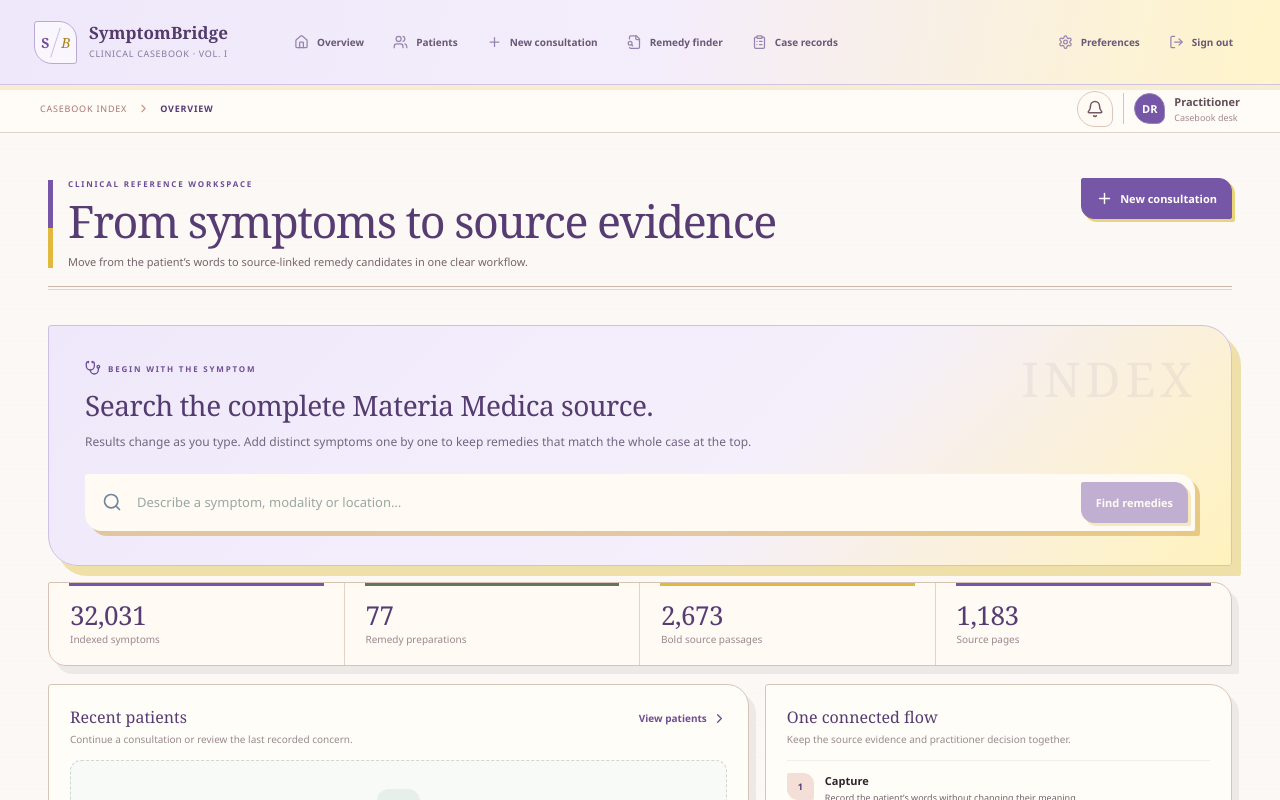
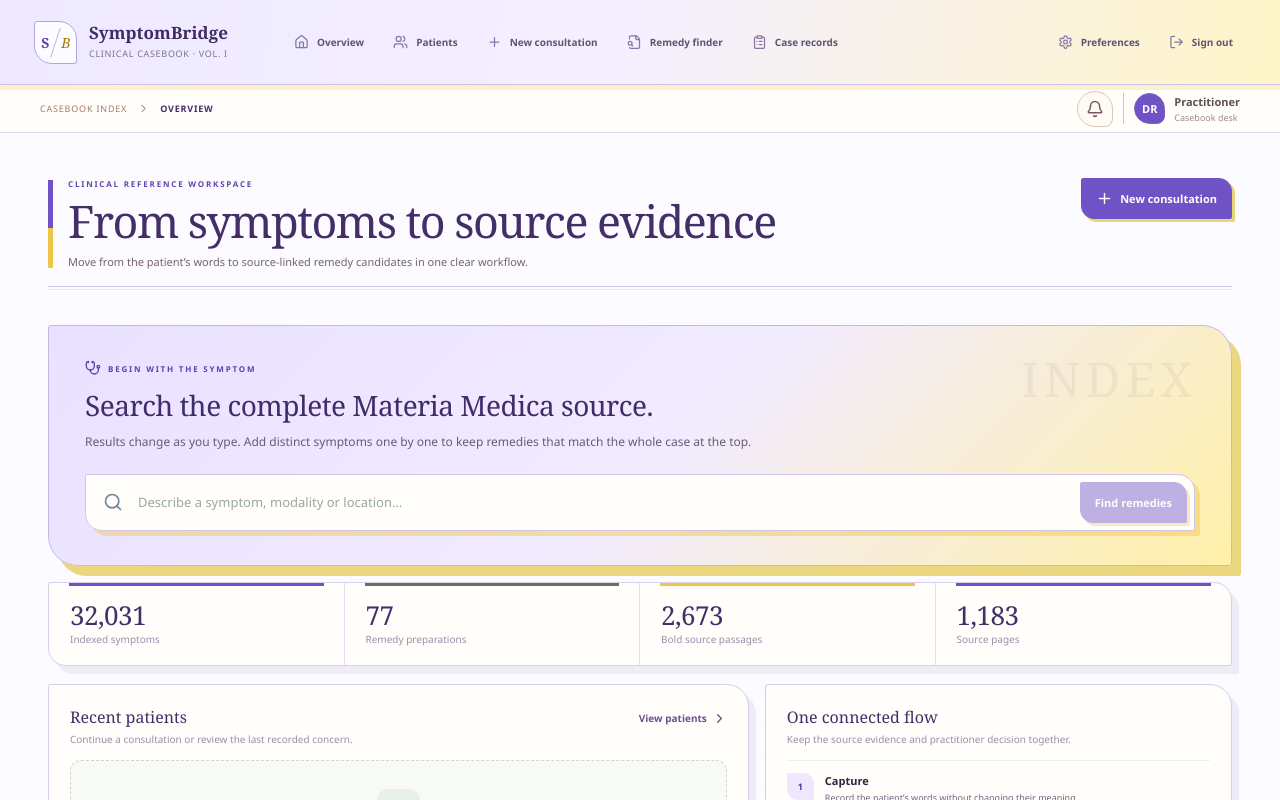
Before and after one commit to krazyDarshan/symptombridge, a React (Vite) app: page / in a window 1280 px wide. Shown: the top 800 px of the page. Built offline with nearby package versions, Linux system fonts and the light colour scheme.

Commit message:
Refine palette with amethyst and marigold

```diff
--- a/src/styles.css
+++ b/src/styles.css
@@ -1,40 +1,40 @@
 :root {
   font-family: "Aptos", "Segoe UI", system-ui, -apple-system, sans-serif;
-  color: #30252e;
-  background: #f7f0e7;
+  color: #2f2440;
+  background: #fbfaff;
   font-synthesis: none;
-  --ink: #30252e;
-  --muted: #71636a;
-  --muted-2: #9a888e;
-  --line: #dfd0c3;
-  --line-strong: #cbb9ad;
-  --surface: #fffdf8;
-  --surface-soft: #faf3ea;
+  --ink: #2f2440;
+  --muted: #6f6380;
+  --muted-2: #998dab;
+  --line: #ded5ee;
+  --line-strong: #c9bbe1;
+  --surface: #fffefa;
+  --surface-soft: #f8f5ff;
   --sage-soft: #eef0df;
   --sage: #758161;
-  --forest: #7656a6;
-  --forest-dark: #563b7b;
-  --amber: #a87812;
-  --amber-soft: #fff2bd;
-  --navy: #563c72;
-  --teal-soft: #eee8fa;
-  --blue-soft: #f1edfb;
-  --coral: #7656a6;
+  --forest: #7052c7;
+  --forest-dark: #4f3494;
+  --amber: #986b00;
+  --amber-soft: #fff2b5;
+  --navy: #432e68;
+  --teal-soft: #eee8ff;
+  --blue-soft: #f3efff;
+  --coral: #7052c7;
   --olive: #657558;
-  --gold: #e1b93f;
-  --paper: #fffdf8;
-  --plum: #563c72;
-  --shadow: 7px 8px 0 rgba(71, 40, 62, 0.075);
+  --gold: #efc746;
+  --paper: #fffefa;
+  --plum: #432e68;
+  --shadow: 7px 8px 0 rgba(82, 58, 130, 0.075);
 }
 
 * { box-sizing: border-box; }
-html { background: #fbf7f3; }
+html { background: #fbfaff; }
 body {
   margin: 0; min-width: 320px; min-height: 100vh;
   background:
     linear-gradient(rgba(255, 255, 255, 0.16), rgba(255, 255, 255, 0.16)),
-    repeating-linear-gradient(0deg, transparent 0, transparent 31px, rgba(90, 60, 70, 0.025) 32px),
-    #fbf7f3;
+    repeating-linear-gradient(0deg, transparent 0, transparent 31px, rgba(91, 67, 143, 0.022) 32px),
+    #fbfaff;
 }
 button, input, select, textarea { font: inherit; }
 button { cursor: pointer; }
@@ -427,38 +427,38 @@ h1, h2, h3, .brand-name, .dataset-stat strong, .result-rank {
 .sidebar {
   position: sticky; inset: auto; top: 0; z-index: 40; width: 100%; min-height: 84px;
   display: flex; flex-direction: row; align-items: center; gap: 22px; padding: 0 34px;
-  color: #523c6a; background: linear-gradient(100deg, #eee8fa 0%, #f4edfb 52%, #fff4c9 100%);
-  border: 0; border-bottom: 1px solid #d1c3e4;
-  box-shadow: 0 5px 0 rgba(225, 185, 63, 0.2);
+  color: #402d61; background: linear-gradient(100deg, #eee9ff 0%, #f4f0ff 50%, #fff5c8 100%);
+  border: 0; border-bottom: 1px solid #cdbfe8;
+  box-shadow: 0 5px 0 rgba(239, 199, 70, 0.24);
 }
 .brand { min-width: 225px; min-height: 84px; gap: 12px; padding: 0; border: 0; }
 .brand-mark {
   position: relative; width: 43px; height: 43px; display: grid; grid-template-columns: 1fr 1fr;
-  place-items: center; overflow: hidden; color: #65468a; background: rgba(255,255,255,0.66);
-  border: 1px solid #bba9d4; border-radius: 3px 18px 3px 18px;
+  place-items: center; overflow: hidden; color: #553c91; background: rgba(255,255,255,0.84);
+  border: 1px solid #b6a4dd; border-radius: 3px 18px 3px 18px;
   font-family: Georgia, serif; font-size: 14px;
 }
-.brand-mark::after { content: ""; position: absolute; inset: 5px 50% 5px auto; width: 1px; background: #cfc0e2; transform: rotate(18deg); }
-.brand-mark span { color: #704d9b; font-weight: 700; }
-.brand-mark i { color: #ad8019; font-style: italic; }
-.brand-name { color: #533b6c; font-size: 17px; font-weight: 600; letter-spacing: 0.1px; }
-.brand-subtitle { color: #89789e; font-size: 9px; letter-spacing: 0.7px; text-transform: uppercase; }
+.brand-mark::after { content: ""; position: absolute; inset: 5px 50% 5px auto; width: 1px; background: #c8b9e6; transform: rotate(18deg); }
+.brand-mark span { color: #5e3fac; font-weight: 700; }
+.brand-mark i { color: #a97800; font-style: italic; }
+.brand-name { color: #402b64; font-size: 17px; font-weight: 600; letter-spacing: 0.1px; }
+.brand-subtitle { color: #7f7098; font-size: 9px; letter-spacing: 0.7px; text-transform: uppercase; }
 .nav-label, .sidebar-footer { display: none; }
 .sidebar > .nav-list { display: flex; align-items: center; gap: 3px; }
 .sidebar > .nav-list:first-of-type { flex: 1; }
 .nav-item {
   min-height: 38px; gap: 8px; padding: 0 12px; border: 1px solid transparent; border-radius: 2px 13px 2px 13px;
-  color: #695878; font-size: 10px; font-weight: 650;
+  color: #625275; font-size: 10px; font-weight: 650;
 }
-.nav-item svg { width: 15px; color: #9784ae; }
-.nav-item:hover { color: #5c407d; background: rgba(255,255,255,0.66); }
-.nav-item.active { color: #5d3f80; background: #fff8d6; border-color: #ddc66f; box-shadow: 3px 3px 0 rgba(118,86,166,0.13); }
-.nav-item.active svg { color: #7656a6; }
+.nav-item svg { width: 15px; color: #8975a7; }
+.nav-item:hover { color: #4c3375; background: rgba(255,255,255,0.76); }
+.nav-item.active { color: #4f3294; background: #fff3ae; border-color: #dec354; box-shadow: 3px 3px 0 rgba(112,82,199,0.16); }
+.nav-item.active svg { color: #6545ba; }
 .nav-button { width: auto; }
 .main-area { min-height: calc(100vh - 84px); margin-left: 0; }
 .topbar {
   top: 84px; height: 48px; padding: 0 40px; color: #614f58;
-  background: rgba(255, 251, 247, 0.94); border: 0; border-bottom: 1px solid #e2d3ca;
+  background: rgba(255, 254, 251, 0.95); border: 0; border-bottom: 1px solid #e1d9ee;
   box-shadow: none; backdrop-filter: blur(12px);
 }
 .breadcrumbs { gap: 10px; color: #aa7770; font-size: 9px; letter-spacing: 0.8px; text-transform: uppercase; }
@@ -466,7 +466,7 @@ h1, h2, h3, .brand-name, .dataset-stat strong, .result-rank {
 .breadcrumbs strong { color: var(--plum); font-weight: 800; }
 .top-actions { gap: 10px; }
 .profile { padding-left: 10px; border-left: 1px solid #d7c4b7; }
-.avatar { width: 31px; height: 31px; border: 1px solid #9a83b9; border-radius: 50% 50% 8px 50%; color: #fff; background: var(--coral); }
+.avatar { width: 31px; height: 31px; border: 1px solid #8063c1; border-radius: 50% 50% 8px 50%; color: #fff; background: var(--forest); }
 .profile-text span { color: #a38991; }
 .icon-btn { border-color: #d9c7bb; border-radius: 50% 50% 8px 50%; color: #745664; background: #fffaf4; }
 .icon-btn:hover { color: var(--coral); border-color: #c9937f; background: #fff5ec; }
@@ -475,8 +475,8 @@ h1, h2, h3, .brand-name, .dataset-stat strong, .result-rank {
 .page-header { position: relative; align-items: flex-start; margin-bottom: 35px; padding-bottom: 20px; }
 .page-heading-copy { position: relative; padding-left: 20px; }
 .page-heading-copy::before { content: ""; position: absolute; top: 2px; bottom: 2px; left: 0; width: 5px; background: linear-gradient(var(--forest) 0 55%, var(--gold) 55%); }
-.page-header-rule { position: absolute; right: 0; bottom: 0; left: 0; height: 4px; border-top: 1px solid #cab8ac; border-bottom: 1px solid #e0d4ca; }
-.eyebrow, .section-kicker { color: #6c4b94; font-size: 8px; letter-spacing: 1.8px; }
+.page-header-rule { position: absolute; right: 0; bottom: 0; left: 0; height: 4px; border-top: 1px solid #cfc4e2; border-bottom: 1px solid #ece7f4; }
+.eyebrow, .section-kicker { color: #6243ad; font-size: 8px; letter-spacing: 1.8px; }
 .page-header h1 { margin-top: 8px; color: var(--plum); font-size: clamp(34px, 3.5vw, 48px); font-weight: 500; letter-spacing: -1.5px; }
 .page-header p { max-width: 760px; color: #76636b; font-size: 11px; }
 .primary-btn, .secondary-btn, .selected-btn { min-height: 41px; border-radius: 2px 13px 2px 13px; }
@@ -488,53 +488,53 @@ h1, h2, h3, .brand-name, .dataset-stat strong, .result-rank {
 .text-btn { color: #6d4d95; }
 
 .panel, .finder-input-panel, .finder-summary, .remedy-result, .modal {
-  border-color: #d7c5b8; background: var(--paper); box-shadow: var(--shadow);
+  border-color: #d6cdea; background: var(--paper); box-shadow: var(--shadow);
 }
 .panel { border-radius: 3px 22px 3px 22px; }
 .panel-head h3, .section-title h3 { color: var(--plum); font-size: 16px; font-weight: 500; }
 .search-entry-card {
   position: relative; overflow: hidden; padding: 34px 36px; border: 0; border-radius: 3px 30px 3px 30px;
-  color: #4f3b65; background: linear-gradient(135deg, #eee8fa 0%, #f5effc 60%, #fff2bd 100%);
-  border: 1px solid #cfc0e1; box-shadow: 9px 10px 0 #eee0a8;
+  color: #3f2f5c; background: linear-gradient(135deg, #e9e1ff 0%, #f1ebff 52%, #fff0a8 100%);
+  border: 1px solid #c5b6e4; box-shadow: 9px 10px 0 #ebd77f;
 }
 .search-entry-card::after {
   content: "INDEX"; position: absolute; top: 29px; right: 34px; z-index: 0;
   color: rgba(86, 60, 114, 0.065); font-family: Georgia, serif; font-size: 48px;
   line-height: 1; letter-spacing: 5px; white-space: nowrap; pointer-events: none;
 }
-.search-entry-card .section-kicker { color: #6f5095; }
+.search-entry-card .section-kicker { color: #5e3fac; }
 .search-entry-copy { position: relative; z-index: 1; }
-.search-entry-copy h2 { color: #543b70; font-size: 28px; font-weight: 500; }
-.search-entry-copy p { color: #746583; }
-.quick-search { position: relative; z-index: 1; border: 0; border-radius: 2px 17px 2px 17px; background: #fffaf4; box-shadow: 5px 5px 0 rgba(212, 162, 69, 0.5); }
-.dataset-stats { border-color: #d7c3b6; border-radius: 2px 18px 2px 18px; background: #fffaf4; box-shadow: var(--shadow); }
-.dataset-stat { position: relative; border-color: #e2d3c7; }
+.search-entry-copy h2 { color: #422b69; font-size: 28px; font-weight: 500; }
+.search-entry-copy p { color: #685b79; }
+.quick-search { position: relative; z-index: 1; border: 1px solid #d2c7e7; border-radius: 2px 17px 2px 17px; background: #fffefa; box-shadow: 5px 5px 0 rgba(239, 199, 70, 0.46); }
+.dataset-stats { border-color: #d8cfeb; border-radius: 2px 18px 2px 18px; background: #fffefa; box-shadow: var(--shadow); }
+.dataset-stat { position: relative; border-color: #e4def0; }
 .dataset-stat::before { content: ""; position: absolute; top: 0; right: 20px; left: 20px; height: 3px; background: var(--forest); }
 .dataset-stat:nth-child(2)::before { background: var(--olive); }
 .dataset-stat:nth-child(3)::before { background: var(--gold); }
 .dataset-stat:nth-child(4)::before { background: var(--forest); }
 .dataset-stat strong { color: var(--plum); font-size: 26px; font-weight: 500; }
-.workflow-row > span, .case-avatar, .small-avatar, .large-avatar, .section-number { border-radius: 2px 11px 2px 11px; color: var(--forest-dark); background: #f3ded8; }
-.workflow-row:nth-of-type(3) > span { background: #e8ead7; }
+.workflow-row > span, .case-avatar, .small-avatar, .large-avatar, .section-number { border-radius: 2px 11px 2px 11px; color: var(--forest-dark); background: #eee8ff; }
+.workflow-row:nth-of-type(3) > span { background: #fff1b8; }
 .status { border-radius: 2px 9px 2px 9px; color: #526247; background: #e8eadb; }
-.clinical-note { border-left: 4px solid var(--gold); border-radius: 2px 12px 2px 12px; background: #fff8e9; }
+.clinical-note { border-left: 4px solid var(--gold); border-radius: 2px 12px 2px 12px; background: #fff9dc; }
 
 .finder-shell { grid-template-columns: minmax(0, 1fr) 300px; gap: 22px; }
-.finder-input-panel { position: relative; overflow: hidden; padding: 24px; border: 1px solid #c9bbe0; border-radius: 3px 24px 3px 24px; background: #f1ecfa; }
-.finder-input-panel::before { content: "SYMPTOM ENTRY"; position: absolute; top: 16px; right: -27px; padding: 3px 28px; color: #513b69; background: var(--gold); font-size: 6px; font-weight: 850; letter-spacing: 1.2px; transform: rotate(36deg); }
-.finder-input { border: 1px solid #a993c4; border-radius: 2px 15px 2px 15px; color: #806c95; background: #fffdf8; }
-.finder-input:focus-within { border-color: var(--forest); box-shadow: 4px 4px 0 rgba(141, 63, 100, 0.12); }
+.finder-input-panel { position: relative; overflow: hidden; padding: 24px; border: 1px solid #c5b7e1; border-radius: 3px 24px 3px 24px; background: linear-gradient(135deg, #eee9ff 0%, #f8f5ff 100%); }
+.finder-input-panel::before { content: "SYMPTOM ENTRY"; position: absolute; top: 16px; right: -27px; padding: 3px 28px; color: #422c68; background: var(--gold); font-size: 6px; font-weight: 850; letter-spacing: 1.2px; transform: rotate(36deg); }
+.finder-input { border: 1px solid #9f88ce; border-radius: 2px 15px 2px 15px; color: #75658c; background: #fffefa; }
+.finder-input:focus-within { border-color: var(--forest); box-shadow: 4px 4px 0 rgba(112, 82, 199, 0.14); }
 .finder-help { color: #7d6d8e; }
-.query-interpretation { border-color: #d6bdc9; border-radius: 2px 12px 2px 12px; color: #68445a; background: #f3e8ef; }
-.query-interpretation span { border-color: #d9c0cc; border-radius: 2px 8px 2px 8px; color: #70435b; background: #fffaf5; }
+.query-interpretation { border-color: #d2c5e6; border-radius: 2px 12px 2px 12px; color: #513d70; background: #f5f1ff; }
+.query-interpretation span { border-color: #d4c9e8; border-radius: 2px 8px 2px 8px; color: #5c4380; background: #fffefa; }
 .symptom-chips > span { border-color: #cbbadf; border-radius: 2px 10px 2px 10px; color: #60467d; background: #eee7f8; }
 .symptom-chips b { border-radius: 2px 7px 2px 7px; background: var(--forest); }
-.results-header { padding-top: 24px; border-bottom: 1px solid #d9c8bc; }
+.results-header { padding-top: 24px; border-bottom: 1px solid #d8d0e8; }
 .results-header h2 { color: var(--plum); font-size: 19px; font-weight: 500; }
-.starter-state { border-color: #cdb8a9; border-radius: 3px 24px 3px 24px; background: rgba(255, 253, 248, 0.68); }
-.starter-icon { border-radius: 50% 50% 8px 50%; color: var(--forest); background: #f0dfe9; }
+.starter-state { border-color: #cfc4e3; border-radius: 3px 24px 3px 24px; background: rgba(255, 254, 250, 0.78); }
+.starter-icon { border-radius: 50% 50% 8px 50%; color: var(--forest); background: #eee7ff; }
 
-.auto-review-panel { border-color: #c3b3d8; border-radius: 3px 24px 3px 24px; background: linear-gradient(135deg, #eee8f8, #fff9dc 86%); box-shadow: 7px 8px 0 rgba(86, 60, 114, 0.09); }
+.auto-review-panel { border-color: #bfaee0; border-radius: 3px 24px 3px 24px; background: linear-gradient(135deg, #ece5ff, #fff7c9 88%); box-shadow: 7px 8px 0 rgba(82, 58, 130, 0.11); }
 .auto-review-icon { border-radius: 50% 50% 8px 50%; background: var(--forest); }
 .auto-review-count { border-radius: 2px 9px 2px 9px; color: #60447e; background: #fffbee; border-color: #c7b6d9; }
 .auto-review-remedies button { border-color: #d0c3df; border-radius: 2px 12px 2px 12px; background: #fffdf6; }
@@ -544,14 +544,14 @@ h1, h2, h3, .brand-name, .dataset-stat strong, .result-rank {
 .auto-review-warning { border-color: #dcc9d1; background: rgba(71,40,62,0.04); }
 
 .remedy-results { gap: 13px; }
-.remedy-result { position: relative; grid-template-columns: 48px minmax(0, 1fr) 132px; border-radius: 2px 18px 2px 18px; background: #fffdf8; box-shadow: 5px 6px 0 rgba(71,40,62,0.055); }
-.remedy-result:nth-child(even) { background: #fff9f1; }
-.remedy-result:hover { border-color: #bd958a; box-shadow: 7px 8px 0 rgba(71,40,62,0.085); transform: translate(-1px, -1px); }
+.remedy-result { position: relative; grid-template-columns: 48px minmax(0, 1fr) 132px; border-radius: 2px 18px 2px 18px; background: #fffefa; box-shadow: 5px 6px 0 rgba(82,58,130,0.06); }
+.remedy-result:nth-child(even) { background: #fcfaff; }
+.remedy-result:hover { border-color: #a993d0; box-shadow: 7px 8px 0 rgba(82,58,130,0.09); transform: translate(-1px, -1px); }
 .remedy-result.selected { border-color: #9075b1; box-shadow: inset 5px 0 0 var(--forest), 6px 7px 0 rgba(86,60,114,0.07); }
 .result-rank { width: 42px; height: 42px; border: 1px solid #d9c46e; border-radius: 50% 50% 7px 50%; color: #674b87; background: #fff2bd; font-size: 16px; font-weight: 500; }
 .result-title-row h3 { color: var(--plum); font-size: 18px; font-weight: 500; }
 .alignment-score, .match-label, .priority-badge { border-radius: 2px 8px 2px 8px; }
-.alignment-score { color: #68435a; border-color: #d5bdc9; background: #f2e7ee; }
+.alignment-score { color: #533b78; border-color: #cfc0e3; background: #f0ebfa; }
 .match-label { color: #4f6045; background: #e8ebdc; }
 .priority-3 { background: var(--forest-dark); }
 .priority-2 { color: #785021; background: #f4dfbc; }
@@ -563,19 +563,19 @@ h1, h2, h3, .brand-name, .dataset-stat strong, .result-rank {
 .source-preview { border: 0; border-left: 3px solid #d2a24b; border-radius: 0; background: #fbf4e9; }
 .source-preview p { color: #5e4e55; font-family: Georgia, serif; font-size: 9px; font-style: italic; }
 .result-action { border-color: #e0d2c7; }
-.finder-summary { top: 147px; overflow: hidden; border: 1px solid #c9badc; border-radius: 3px 24px 3px 24px; color: #513c67; background: linear-gradient(150deg, #eee8f8 0%, #f6f0fc 72%, #fff6cf 100%); box-shadow: 8px 9px 0 #eee0a9; }
-.summary-label { color: #76569b; }
-.summary-block > strong { color: #9b741d; font-family: Georgia, serif; font-size: 36px; font-weight: 500; }
-.summary-block > p, .empty-summary { color: #776987; }
-.summary-symptoms > div { border-color: #d3c6e2; border-radius: 2px 10px 2px 10px; background: rgba(255,255,255,0.66); }
+.finder-summary { top: 147px; overflow: hidden; border: 1px solid #c0afe0; border-radius: 3px 24px 3px 24px; color: #432f61; background: linear-gradient(150deg, #eae3ff 0%, #f3eeff 65%, #fff2b4 100%); box-shadow: 8px 9px 0 #ead679; }
+.summary-label { color: #6041a6; }
+.summary-block > strong { color: #8c6500; font-family: Georgia, serif; font-size: 36px; font-weight: 500; }
+.summary-block > p, .empty-summary { color: #6e607f; }
+.summary-symptoms > div { border-color: #cfc1e4; border-radius: 2px 10px 2px 10px; background: rgba(255,255,255,0.78); }
 .summary-symptoms > div > span { color: #fffdf8; background: var(--forest); }
-.summary-symptoms p { color: #5c496f; }
+.summary-symptoms p { color: #513e69; }
 .summary-symptoms svg { color: #a77b16; }
-.summary-divider, .summary-note { border-color: #d5c9e2; }
-.leader-card { border-color: #d0c2de; border-radius: 2px 12px 2px 12px; background: #fffdf5; }
+.summary-divider, .summary-note { border-color: #cec1e0; }
+.leader-card { border-color: #c7b8e0; border-radius: 2px 12px 2px 12px; background: #fffefa; }
 .leader-rank { border-radius: 50% 50% 7px 50%; background: var(--coral); }
-.leader-card strong { color: #523b69; }
-.leader-card span, .leader-card > p { color: #776985; }
+.leader-card strong { color: #432e68; }
+.leader-card span, .leader-card > p { color: #6f617f; }
 .selected-summary { border-color: #b6c0a0; border-radius: 2px 10px 2px 10px; color: #536049; background: #eef0df; }
 .source-key > div, .summary-note { color: #796771; }
 .priority-dot.p3 { background: #e4a3ad; }
@@ -587,10 +587,10 @@ h1, h2, h3, .brand-name, .dataset-stat strong, .result-rank {
 .coverage-members button { border-radius: 2px 9px 2px 9px; border-color: #c7b98f; color: #4d5d43; background: #eef0df; }
 .coverage-segments .covered { color: #4d6043; background: #e7ead9; }
 
-table thead { color: #6e4c5e; background: #f4e6df; }
-tbody tr:hover { background: #fff6ed; }
-.history-card, .profile-details div, .selected-patient, .decision-summary { border-radius: 2px 13px 2px 13px; background: #fbf3e9; }
-.modal-backdrop { background: rgba(48, 29, 43, 0.58); }
+table thead { color: #523879; background: #f0ebfb; }
+tbody tr:hover { background: #faf8ff; }
+.history-card, .profile-details div, .selected-patient, .decision-summary { border-radius: 2px 13px 2px 13px; background: #f8f5ff; }
+.modal-backdrop { background: rgba(45, 31, 68, 0.54); }
 .modal { border-radius: 3px 25px 3px 25px; }
 .evidence-list article { border-radius: 2px 13px 2px 13px; background: #fff9f1; }
 .bold-source { border-color: var(--coral); background: #f8e9e2; }
```
